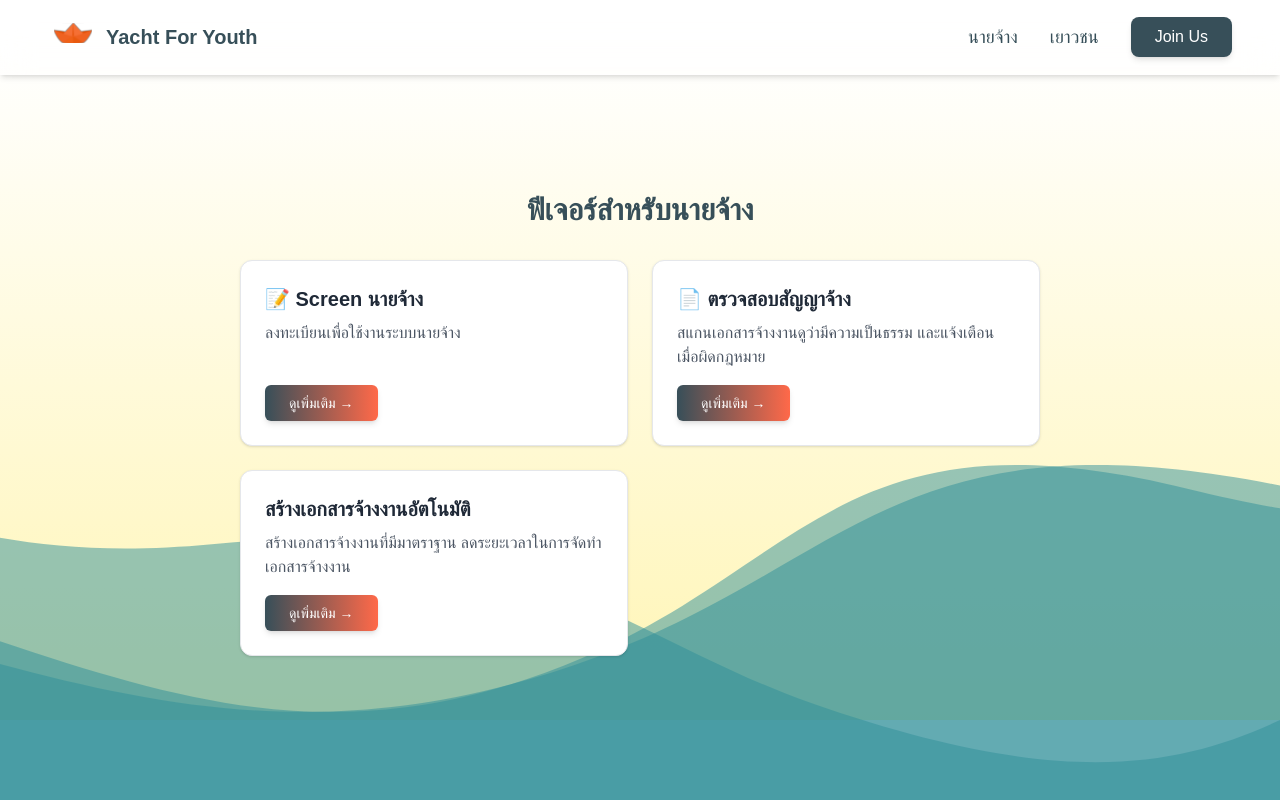
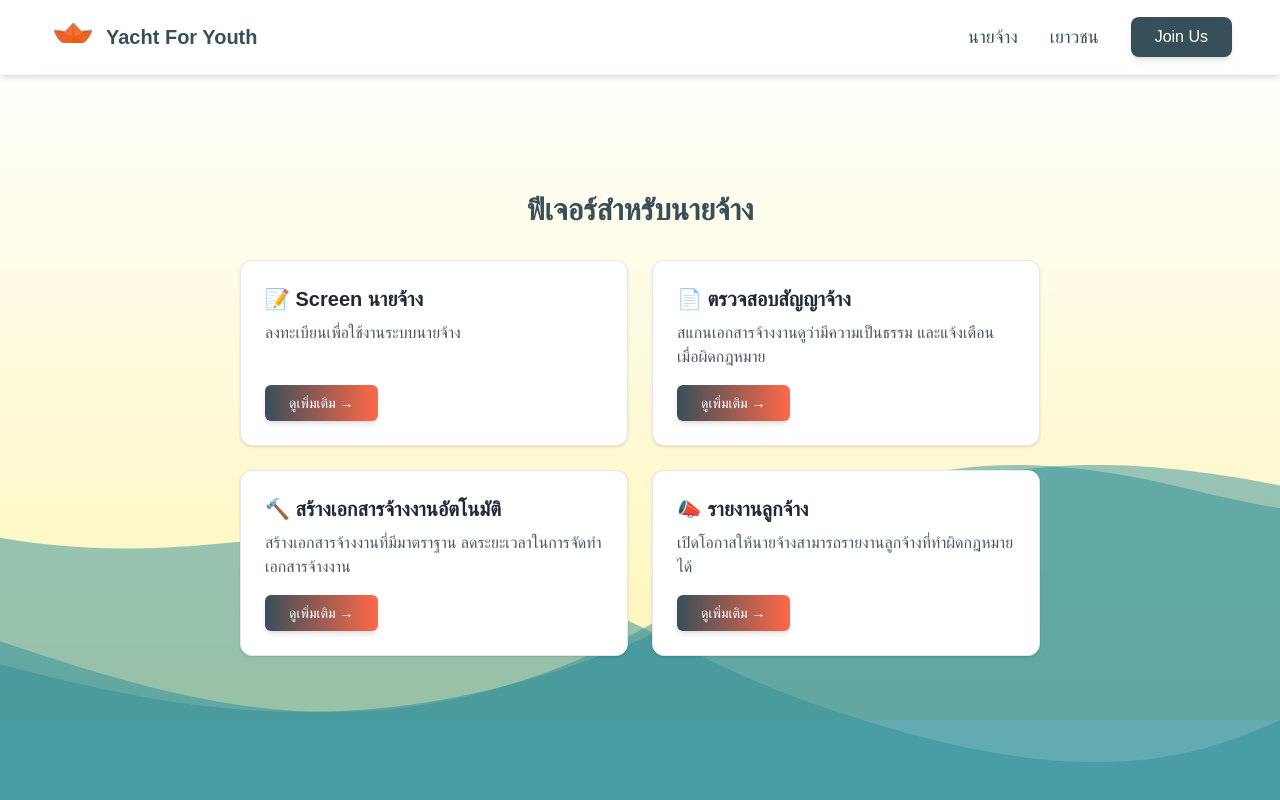
Before and after one commit to mekintown/yacht-for-youth, a Next.js app in the folder yacht-for-youth-frontend/: page /employer-features in a window 1280 px wide. Shown: the top 800 px of the page. Built offline with nearby package versions, Linux system fonts and the light colour scheme; a web font is replaced by a local one.

Commit message:
add feature

```diff
--- a/yacht-for-youth-frontend/src/app/employer-features/page.tsx
+++ b/yacht-for-youth-frontend/src/app/employer-features/page.tsx
@@ -18,16 +18,16 @@ const employerFeatures = [
     link: "/contracts",
   },
   {
-    title: "สร้างเอกสารจ้างงานอัตโนมัติ",
+    title: "🔨 สร้างเอกสารจ้างงานอัตโนมัติ",
     description:
       "สร้างเอกสารจ้างงานที่มีมาตราฐาน ลดระยะเวลาในการจัดทำเอกสารจ้างงาน",
     link: "/generate-contracts",
   },
-  //   {
-  //     title: "ค้นหาสถานที่ทำงาน",
-  //     description: "ระบุตำแหน่งและค้นหาโลเคชันที่เหมาะสม จัดการสาขาได้ง่าย",
-  //     link: "/location",
-  //   },
+  {
+    title: "📣 รายงานลูกจ้าง",
+    description: "เปิดโอกาสให้นายจ้างสามารถรายงานลูกจ้างที่ทำผิดกฎหมายได้",
+    link: "/#",
+  },
 ];
 
 export default function EmployerFeaturesPage() {
@@ -55,6 +55,7 @@ export default function EmployerFeaturesPage() {
                 </h3>
                 <p className="text-gray-600 flex-1">{item.description}</p>
 
+                {item.link && (
                   <Link href={item.link} className="mt-4">
                     <Button
                       variant="gradient"
@@ -66,6 +67,7 @@ export default function EmployerFeaturesPage() {
                       ดูเพิ่มเติม →
                     </Button>
                   </Link>
+                )}
               </motion.div>
             ))}
           </div>
--- a/yacht-for-youth-frontend/src/app/youth-features/page.tsx
+++ b/yacht-for-youth-frontend/src/app/youth-features/page.tsx
@@ -29,6 +29,11 @@ const employeeFeatures = [
       "ช่วยให้ลูกจ้างและนายจ้างหาตำแหน่งงานที่อยู่ใกล้กัน เพิ่มความสะดวกในการเดินทาง",
     link: "/location",
   },
+  {
+    title: "📞 สายด่วน hotline & รายงานนายจ้าง",
+    description: "สามารถรายงานเหตุฉุกเฉินและนายจ้างได้",
+    link: "/#",
+  },
 ];
 
 export default function EmployerFeaturesPage() {
@@ -55,7 +60,7 @@ export default function EmployerFeaturesPage() {
                   {item.title}
                 </h3>
                 <p className="text-gray-600 flex-1">{item.description}</p>
-
+                {item.link && (
                   <Link href={item.link} className="mt-4">
                     <Button
                       variant="gradient"
@@ -67,6 +72,7 @@ export default function EmployerFeaturesPage() {
                       ดูเพิ่มเติม →
                     </Button>
                   </Link>
+                )}
               </motion.div>
             ))}
           </div>
```
Lines whose indentation alone changed are shown as unchanged.
